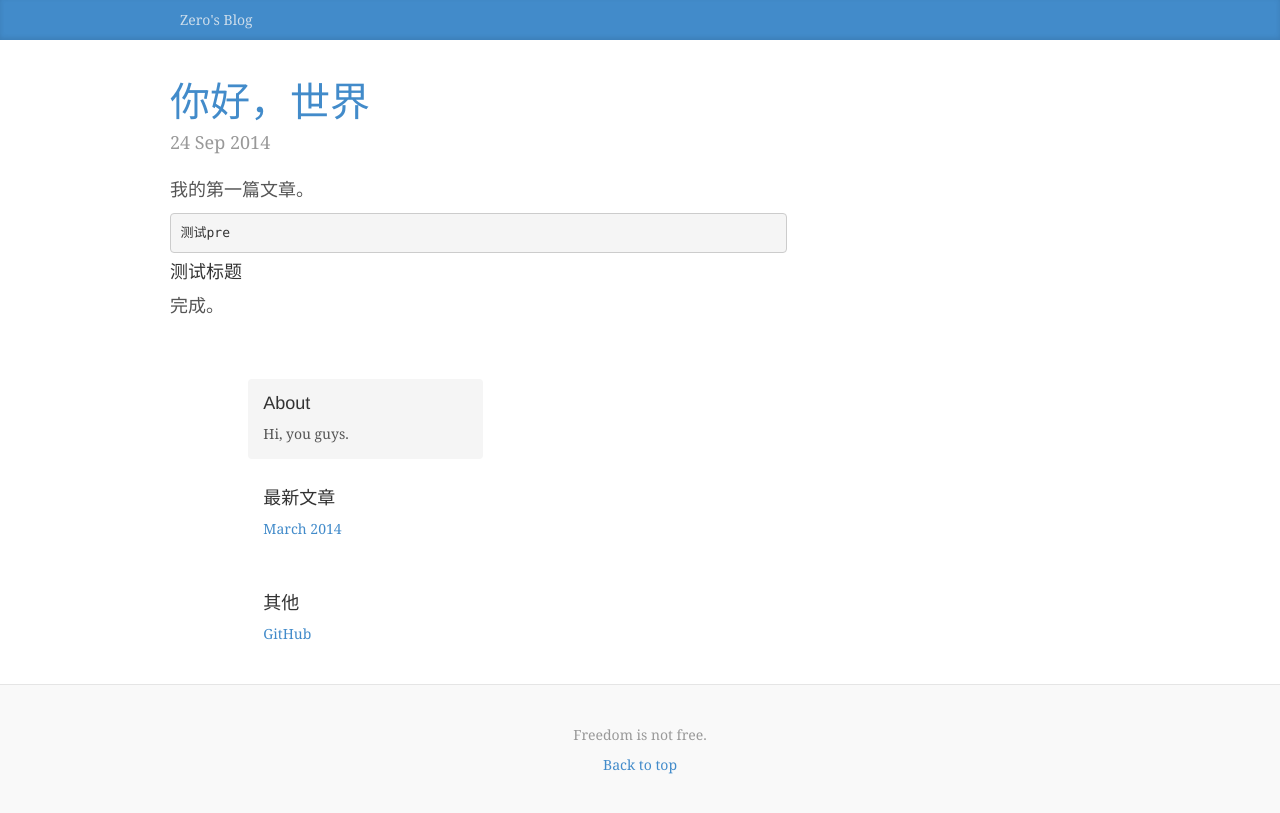
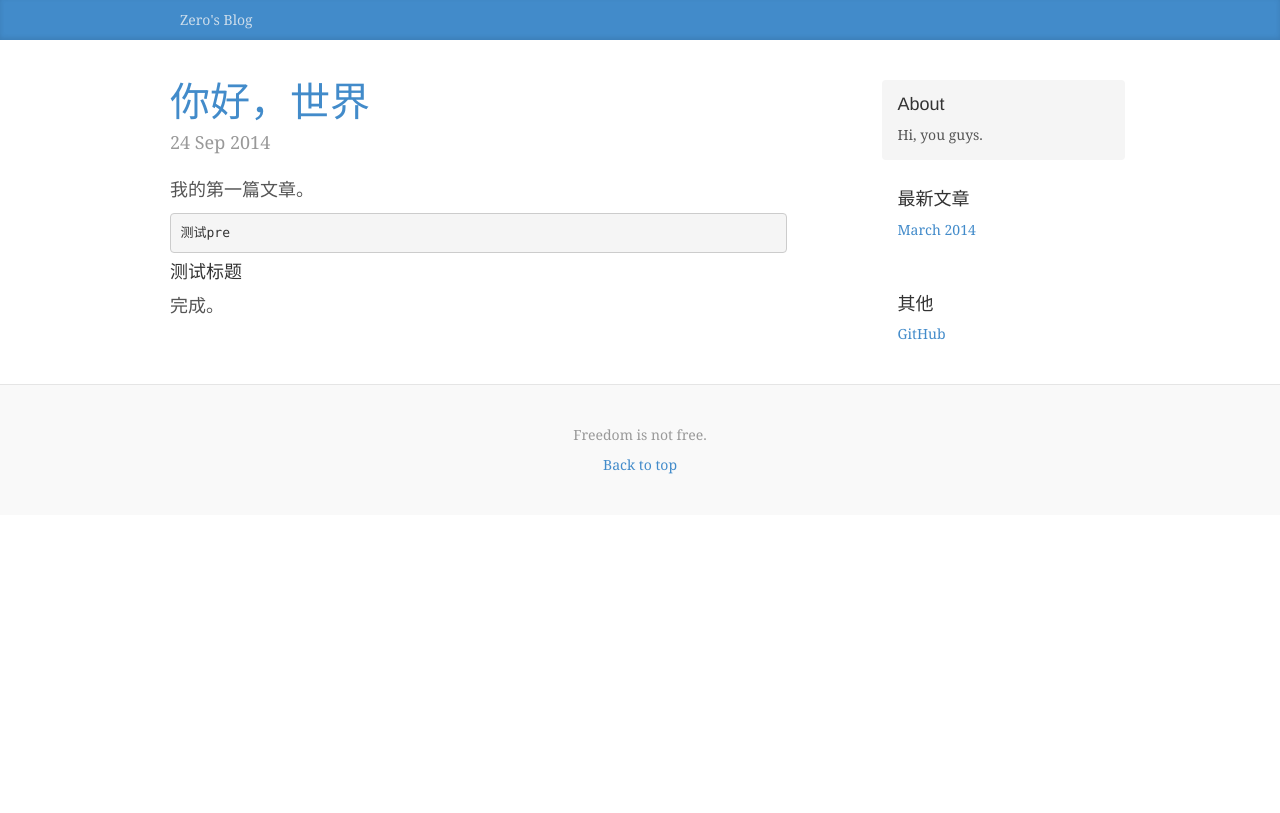
Before and after one commit to butterandfly/butterandfly.github.io, a Jekyll site: the page built from index.html, in a window 1280 px wide. Shown: the top 813 px of the page. Built offline with Jekyll 4.4.1, drawn with Linux system fonts in a browser that asks for light colours; nearby versions of some CDN libraries; library files that are not in the unit come from our copies.

Commit message:
更改了样式

```diff
--- a/_layouts/default.html
+++ b/_layouts/default.html
@@ -37,10 +37,9 @@
     <div class="col-sm-8 blog-main">
       {{ content }}
     </div><!-- /.blog-main -->
+
+    {% include sidebar.html %}
   </div><!-- /.row -->
-
-  {% include sidebar.html %}
-
 </div><!-- /.container -->
 
 {% include footer.html %}
```
